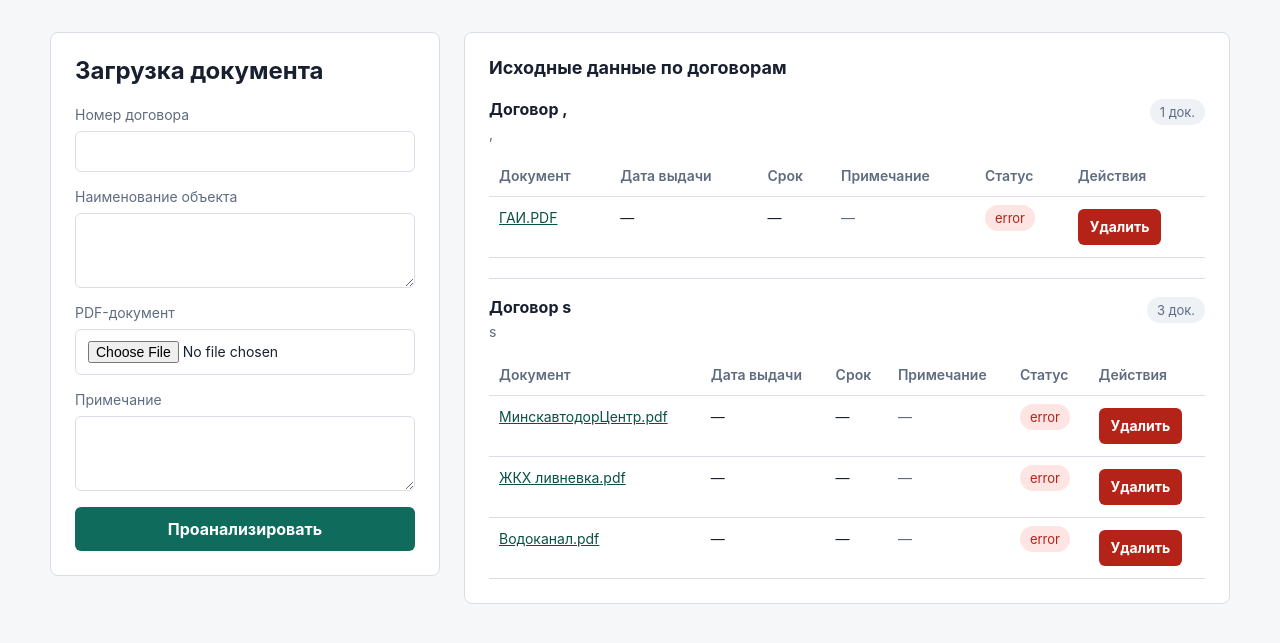
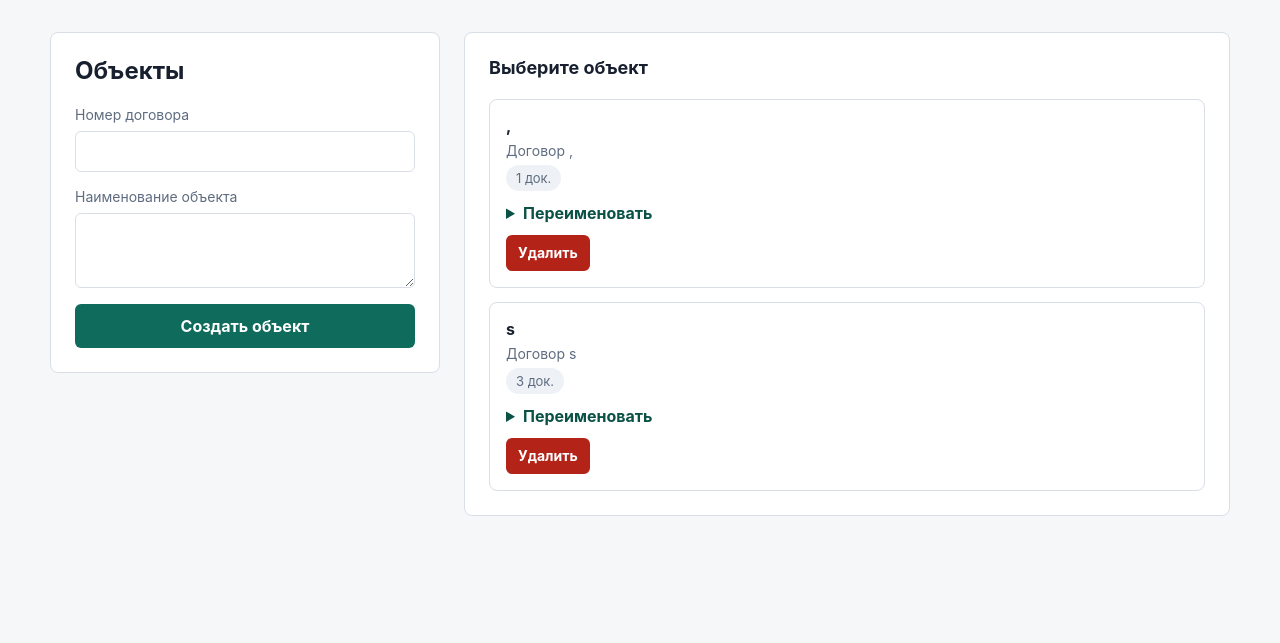
Before and after one commit to hmarachos/NHP_IRD, a Flask app: page / in a window 1280 px wide. Shown: the part 60-703 px from the top of the page. Run offline with Flask 3, Linux system fonts and the light colour scheme; data comes from the database, SQL or seed files in the repository; both versions use the stored data as it was after the commit.

Commit message:
feat: Implement object management and document association
- Added a new `objects` table to the database schema to manage objects with contract numbers and names.
- Updated the `documents` table to include a foreign key reference to the `objects` table.
- Created an `ObjectRepository` class for CRUD operations on objects.
- Modified the `DocumentRepository` to handle document associations with objects.
- Implemented object creation, updating, and deletion routes in the web application.
- Enhanced the user interface to support object management, including forms for creating and editing objects.
- Added a new template for displaying object details and associated documents.
- Updated styles for the new object management features.

```diff
--- a/app/static/styles.css
+++ b/app/static/styles.css
@@ -48,6 +48,15 @@
     align-items: start;
 }
 
+.objects-page {
+    display: grid;
+    grid-template-columns: minmax(300px, 390px) 1fr;
+    gap: 24px;
+    align-items: start;
+}
+
+.object-form,
+.objects-list,
 .upload-form,
 .records,
 .document-view {
@@ -174,43 +183,106 @@
     font-weight: 600;
 }
 
-.contract-groups {
+.object-items {
     display: grid;
-    gap: 20px;
+    gap: 14px;
 }
 
-.contract-group {
-    border-top: 1px solid var(--line);
-    padding-top: 18px;
+.object-item {
+    display: grid;
+    grid-template-columns: 1fr auto;
+    gap: 12px;
+    align-items: start;
+    border: 1px solid var(--line);
+    border-radius: 8px;
+    padding: 16px;
 }
 
-.contract-group:first-child {
-    border-top: 0;
-    padding-top: 0;
+.object-link {
+    display: grid;
+    gap: 6px;
+    min-width: 0;
+    color: var(--text);
+    text-decoration: none;
 }
 
-.contract-group-head {
-    display: flex;
-    gap: 16px;
-    align-items: start;
-    justify-content: space-between;
-    margin-bottom: 12px;
+.object-link:hover strong {
+    color: var(--accent-dark);
 }
 
-.contract-group-head p {
-    margin: 6px 0 0;
+.object-link span,
+.object-link small {
     color: var(--muted);
     font-size: 14px;
-    line-height: 1.35;
 }
 
-.contract-group-head span {
-    flex: 0 0 auto;
+.object-link small {
+    width: max-content;
     border-radius: 999px;
     padding: 5px 10px;
     background: #eef2f6;
+    font-size: 13px;
+}
+
+.object-edit {
+    grid-column: 1 / -1;
+}
+
+.object-edit summary {
+    width: max-content;
+    color: var(--accent-dark);
+    cursor: pointer;
+    font-weight: 700;
+}
+
+.object-edit form {
+    display: grid;
+    gap: 12px;
+    margin-top: 12px;
+}
+
+.object-edit label {
+    margin: 0;
+}
+
+.object-edit button {
+    width: auto;
+    justify-self: start;
+}
+
+.object-header {
+    display: flex;
+    gap: 18px;
+    align-items: center;
+    justify-content: space-between;
+    margin-bottom: 24px;
+    background: var(--panel);
+    border: 1px solid var(--line);
+    border-radius: 8px;
+    padding: 20px 24px;
+}
+
+.object-header div {
+    min-width: 0;
+    text-align: right;
+}
+
+.object-header p {
+    margin: 0 0 6px;
     color: var(--muted);
-    font-size: 13px;
+    font-size: 14px;
+}
+
+.object-header h1 {
+    margin: 0;
+}
+
+.documents-table {
+    overflow-x: auto;
+}
+
+.documents-table table {
+    min-width: 680px;
 }
 
 .note-cell {
@@ -342,6 +414,7 @@
 
 @media (max-width: 820px) {
     .workspace,
+    .objects-page,
     .fields {
         grid-template-columns: 1fr;
     }
@@ -350,11 +423,12 @@
         padding: 0 16px;
     }
 
-    .contract-group {
-        overflow-x: auto;
+    .object-header {
+        align-items: stretch;
+        flex-direction: column-reverse;
     }
 
-    .contract-group table {
-        min-width: 680px;
+    .object-header div {
+        text-align: left;
     }
 }
--- a/app/templates/index.html
+++ b/app/templates/index.html
@@ -1,9 +1,9 @@
 {% extends "base.html" %}
 
 {% block content %}
-<section class="workspace">
-    <form class="upload-form" action="{{ url_for('web.upload_document') }}" method="post" enctype="multipart/form-data">
-        <h1>Загрузка документа</h1>
+<section class="objects-page">
+    <form class="object-form" action="{{ url_for('web.create_object') }}" method="post">
+        <h1>Объекты</h1>
         {% if error %}
             <p class="error">{{ error }}</p>
         {% endif %}
@@ -13,75 +13,46 @@
         </label>
         <label>
             <span>Наименование объекта</span>
-            <textarea name="object_name" rows="3" required></textarea>
+            <textarea name="name" rows="3" required></textarea>
         </label>
-        <label>
-            <span>PDF-документ</span>
-            <input type="file" name="pdf_file" accept="application/pdf" required>
-        </label>
-        <label>
-            <span>Примечание</span>
-            <textarea name="note" rows="3"></textarea>
-        </label>
-        <button type="submit">Проанализировать</button>
+        <button type="submit">Создать объект</button>
     </form>
 
-    <section class="records">
-        <h2>Исходные данные по договорам</h2>
-        {% if contract_groups %}
-            <div class="contract-groups">
-                {% for group in contract_groups %}
-                    <section class="contract-group">
-                        <header class="contract-group-head">
-                            <div>
-                                <h3>Договор {{ group.contract_number }}</h3>
-                                <p>{{ group.object_names|join("; ") }}</p>
-                            </div>
-                            <span>{{ group.documents|length }} док.</span>
-                        </header>
+    <section class="objects-list">
+        <h2>Выберите объект</h2>
+        {% if objects %}
+            <div class="object-items">
+                {% for object in objects %}
+                    <article class="object-item">
+                        <a class="object-link" href="{{ url_for('web.object_workspace', object_id=object.id) }}">
+                            <strong>{{ object.name }}</strong>
+                            <span>Договор {{ object.contract_number }}</span>
+                            <small>{{ object.documents_count }} док.</small>
+                        </a>
 
-                        <table>
-                            <thead>
-                                <tr>
-                                    <th>Документ</th>
-                                    <th>Дата выдачи</th>
-                                    <th>Срок</th>
-                                    <th>Примечание</th>
-                                    <th>Статус</th>
-                                    <th>Действия</th>
-                                </tr>
-                            </thead>
-                            <tbody>
-                                {% for document in group.documents %}
-                                    <tr>
-                                        <td>
-                                            <a href="{{ url_for('web.document_detail', document_id=document.id) }}">
-                                                {{ document.working_title or document.official_title or document.original_filename or "Документ" }}
-                                            </a>
-                                        </td>
-                                        <td>{{ document.issue_date or "—" }}</td>
-                                        <td>{{ "без срока" if document.no_expiration else (document.valid_until or "—") }}</td>
-                                        <td class="note-cell">{{ document.note or "—" }}</td>
-                                        <td><span class="status status-{{ document.status }}">{{ document.status }}</span></td>
-                                        <td>
-                                            <div class="row-actions">
-                                                {% if document.stored_filename %}
-                                                    <a class="button-link secondary" href="{{ url_for('web.document_preview', document_id=document.id) }}" target="_blank">Открыть</a>
-                                                {% endif %}
-                                                <form action="{{ url_for('web.delete_document', document_id=document.id) }}" method="post" onsubmit="return confirm('Удалить документ из базы и удалить загруженный PDF?');">
-                                                    <button class="danger-button" type="submit">Удалить</button>
-                                                </form>
-                                            </div>
-                                        </td>
-                                    </tr>
-                                {% endfor %}
-                            </tbody>
-                        </table>
-                    </section>
+                        <details class="object-edit">
+                            <summary>Переименовать</summary>
+                            <form action="{{ url_for('web.update_object', object_id=object.id) }}" method="post">
+                                <label>
+                                    <span>Номер договора</span>
+                                    <input name="contract_number" value="{{ object.contract_number }}" required>
+                                </label>
+                                <label>
+                                    <span>Наименование объекта</span>
+                                    <textarea name="name" rows="2" required>{{ object.name }}</textarea>
+                                </label>
+                                <button type="submit">Сохранить</button>
+                            </form>
+                        </details>
+
+                        <form action="{{ url_for('web.delete_object', object_id=object.id) }}" method="post" onsubmit="return confirm('Удалить объект, документы в базе и загруженные PDF?');">
+                            <button class="danger-button" type="submit">Удалить</button>
+                        </form>
+                    </article>
                 {% endfor %}
             </div>
         {% else %}
-            <p class="empty">Загруженных документов пока нет.</p>
+            <p class="empty">Объектов пока нет. Создайте первый объект, чтобы загрузить документы.</p>
         {% endif %}
     </section>
 </section>
--- a/app/web/routes.py
+++ b/app/web/routes.py
@@ -1,7 +1,7 @@
 from flask import Blueprint, abort, current_app, redirect, render_template, request, send_from_directory, url_for
 
 from app.models import ParsedDocument
-from app.repositories import DocumentRepository
+from app.repositories import DocumentRepository, ObjectRepository
 from app.services.pipeline import DocumentProcessingPipeline
 from app.services.storage import StorageService
 
@@ -9,44 +9,95 @@
 bp = Blueprint("web", __name__)
 
 
-def build_contract_groups(documents):
-    groups_by_contract = {}
-    for document in documents:
-        contract_number = document["contract_number"]
-        group = groups_by_contract.setdefault(
-            contract_number,
-            {
-                "contract_number": contract_number,
-                "object_names": [],
-                "documents": [],
-            },
-        )
-        object_name = document["object_name"]
-        if object_name and object_name not in group["object_names"]:
-            group["object_names"].append(object_name)
-        group["documents"].append(document)
-
-    return list(groups_by_contract.values())
+@bp.get("/")
+def index():
+    objects = ObjectRepository().list_all()
+    return render_template("index.html", objects=objects)
 
 
-@bp.get("/")
-def index():
-    documents = DocumentRepository().list_grouped()
-    return render_template("index.html", contract_groups=build_contract_groups(documents))
+@bp.post("/objects")
+def create_object():
+    contract_number = request.form.get("contract_number", "").strip()
+    name = request.form.get("name", "").strip()
+
+    if not contract_number or not name:
+        return render_template(
+            "index.html",
+            objects=ObjectRepository().list_all(),
+            error="Заполните номер договора и наименование объекта.",
+        ), 400
+
+    object_id = ObjectRepository().create(
+        contract_number=contract_number,
+        name=name,
+    )
+    return redirect(url_for("web.object_workspace", object_id=object_id))
 
 
-@bp.post("/documents")
-def upload_document():
+@bp.post("/objects/<int:object_id>/update")
+def update_object(object_id: int):
     contract_number = request.form.get("contract_number", "").strip()
-    object_name = request.form.get("object_name", "").strip()
+    name = request.form.get("name", "").strip()
+
+    if not contract_number or not name:
+        return render_template(
+            "index.html",
+            objects=ObjectRepository().list_all(),
+            error="Заполните номер договора и наименование объекта.",
+        ), 400
+
+    updated = ObjectRepository().update(
+        object_id,
+        contract_number=contract_number,
+        name=name,
+    )
+    if not updated:
+        abort(404)
+    return redirect(url_for("web.index"))
+
+
+@bp.post("/objects/<int:object_id>/delete")
+def delete_object(object_id: int):
+    object_repository = ObjectRepository()
+    document_repository = DocumentRepository()
+    obj = object_repository.get(object_id)
+    if obj is None:
+        abort(404)
+
+    stored_filenames = document_repository.list_stored_filenames_by_object(object_id)
+    document_repository.delete_by_object(object_id)
+    deleted = object_repository.delete(object_id)
+    if deleted:
+        delete_stored_files(stored_filenames)
+
+    return redirect(url_for("web.index"))
+
+
+@bp.get("/objects/<int:object_id>")
+def object_workspace(object_id: int):
+    obj = ObjectRepository().get(object_id)
+    if obj is None:
+        return "Объект не найден", 404
+
+    documents = DocumentRepository().list_by_object(object_id)
+    return render_template("object.html", object=obj, documents=documents)
+
+
+@bp.post("/objects/<int:object_id>/documents")
+def upload_document(object_id: int):
+    obj = ObjectRepository().get(object_id)
+    if obj is None:
+        abort(404)
+
     note = request.form.get("note", "").strip()
     file = request.files.get("pdf_file")
 
-    if not contract_number or not object_name or not file:
+    if not file:
         return render_template(
-            "index.html",
-            contract_groups=build_contract_groups(DocumentRepository().list_grouped()),
-            error="Заполните номер договора, наименование объекта и выберите PDF-файл.",
+            "object.html",
+            object=obj,
+            documents=DocumentRepository().list_by_object(object_id),
+            error="Выберите PDF-файл.",
         ), 400
 
     storage = StorageService(current_app.config["UPLOAD_DIR"])
@@ -61,8 +112,9 @@
         )
         parsed = pipeline.process(path)
         document_id = repository.create(
-            contract_number=contract_number,
-            object_name=object_name,
+            object_id=object_id,
+            contract_number=obj["contract_number"],
+            object_name=obj["name"],
             original_filename=original_name,
             stored_filename=stored_name,
             parsed=parsed,
@@ -71,8 +123,9 @@
     except Exception as exc:
         parsed = ParsedDocument()
         document_id = repository.create(
-            contract_number=contract_number,
-            object_name=object_name,
+            object_id=object_id,
+            contract_number=obj["contract_number"],
+            object_name=obj["name"],
             original_filename=file.filename or "",
             stored_filename="",
             parsed=parsed,
@@ -89,7 +142,8 @@
     document = DocumentRepository().get(document_id)
     if document is None:
         return "Документ не найден", 404
-    return render_template("document.html", document=document)
+    obj = ObjectRepository().get(document["object_id"]) if document["object_id"] else None
+    return render_template("document.html", document=document, object=obj)
 
 
 @bp.post("/documents/<int:document_id>/note")
@@ -124,12 +178,21 @@
     if document is None:
         abort(404)
 
+    object_id = document["object_id"]
     stored_filename = document["stored_filename"]
     deleted = repository.delete(document_id)
     if deleted and stored_filename:
-        upload_dir = current_app.config["UPLOAD_DIR"].resolve()
+        delete_stored_files([stored_filename])
+
+    if object_id:
+        return redirect(url_for("web.object_workspace", object_id=object_id))
+
+    return redirect(url_for("web.index"))
+
+
+def delete_stored_files(stored_filenames: list[str]) -> None:
+    upload_dir = current_app.config["UPLOAD_DIR"].resolve()
+    for stored_filename in stored_filenames:
         stored_path = (upload_dir / stored_filename).resolve()
         if upload_dir in stored_path.parents and stored_path.exists():
             stored_path.unlink()
-
-    return redirect(url_for("web.index"))
```
Also changed, not shown: app/database.py (+54 -1 lines), app/repositories.py (+93 -2 lines), app/templates/document.html (+10 -2 lines), app/templates/object.html (added, +76 -0 lines), instance/documents.db.
